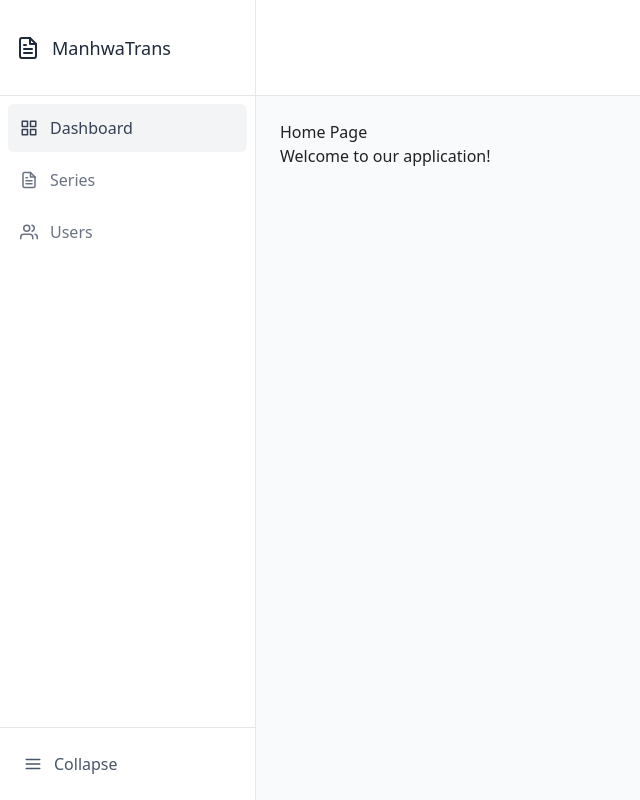
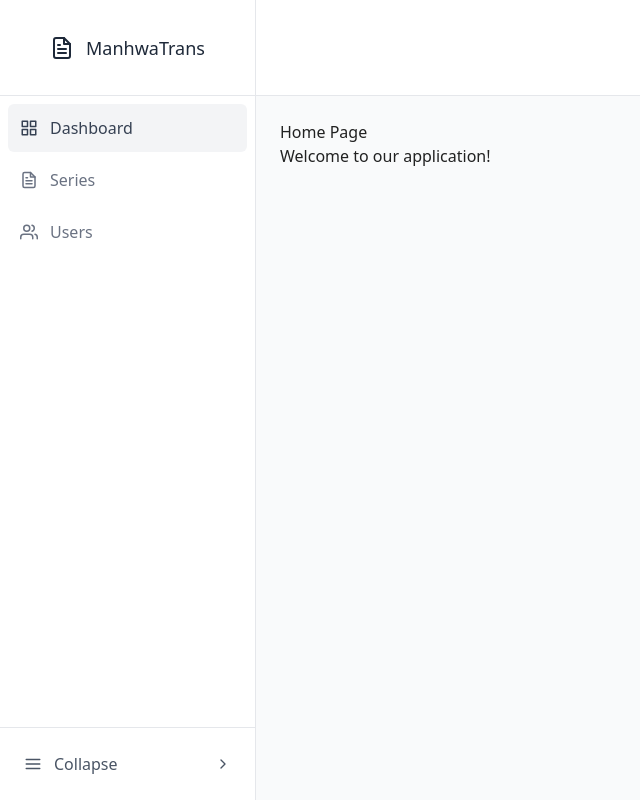
Before and after one commit to solarcodion/cartoon-translation, a React (Vite) app in the folder frontend/: page / in a window 1280 px wide. Shown: the whole page, without its empty margins (0-640 px from the left). Built offline with nearby package versions, Linux system fonts and the light colour scheme.

Commit message:
fix: collapsible navbar

```diff
--- a/frontend/src/components/Navbar.tsx
+++ b/frontend/src/components/Navbar.tsx
@@ -1,17 +1,36 @@
 import { Link } from "react-router-dom";
-import { FiGrid, FiFileText, FiUsers, FiMenu } from "react-icons/fi";
+import {
+  FiGrid,
+  FiFileText,
+  FiUsers,
+  FiMenu,
+  FiChevronRight,
+} from "react-icons/fi";
 
-export default function Navbar() {
+interface NavbarProps {
+  collapsed: boolean;
+  setCollapsed: (collapsed: boolean) => void;
+}
+
+export default function Navbar({ collapsed, setCollapsed }: NavbarProps) {
+  const toggleCollapse = () => {
+    setCollapsed(!collapsed);
+  };
+
   return (
-    <div className="flex flex-col h-full bg-white border-r border-gray-200">
+    <div
+      className={`flex flex-col h-full bg-white border-r border-gray-200 overflow-hidden transition-all duration-300 ${
+        collapsed ? "w-16" : "w-64"
+      }`}
+    >
       {/* Logo section */}
-      <div className="h-24 p-4 border-b border-gray-200">
+      <div className="h-24 p-4 border-b border-gray-200 flex justify-center items-center">
         <Link
           to="/"
-          className="flex items-center gap-3 w-full h-full font-medium text-gray-800"
+          className="flex items-center justify-center gap-3 w-full h-full font-medium text-gray-800"
         >
           <FiFileText className="text-2xl" />
-          <span className="text-lg">ManhwaTrans</span>
+          {!collapsed && <span className="text-lg">ManhwaTrans</span>}
         </Link>
       </div>
 
@@ -20,33 +39,53 @@ export default function Navbar() {
         <nav className="space-y-1">
           <Link
             to="/"
-            className="flex items-center gap-3 p-3 bg-gray-100 rounded-md text-gray-700"
+            className={`flex items-center ${
+              collapsed ? "justify-center" : "justify-start"
+            } gap-3 p-3 bg-gray-100 rounded-md text-gray-700`}
           >
             <FiGrid className="text-lg" />
-            <span>Dashboard</span>
+            {!collapsed && <span>Dashboard</span>}
           </Link>
           <Link
             to="/series"
-            className="flex items-center gap-3 p-3 rounded-md text-gray-500 hover:bg-gray-100"
+            className={`flex items-center ${
+              collapsed ? "justify-center" : "justify-start"
+            } gap-3 p-3 rounded-md text-gray-500 hover:bg-gray-100`}
           >
             <FiFileText className="text-lg" />
-            <span>Series</span>
+            {!collapsed && <span>Series</span>}
           </Link>
           <Link
             to="/users"
-            className="flex items-center gap-3 p-3 rounded-md text-gray-500 hover:bg-gray-100"
+            className={`flex items-center ${
+              collapsed ? "justify-center" : "justify-start"
+            } gap-3 p-3 rounded-md text-gray-500 hover:bg-gray-100`}
           >
             <FiUsers className="text-lg" />
-            <span>Users</span>
+            {!collapsed && <span>Users</span>}
           </Link>
         </nav>
       </div>
 
       {/* Collapse button at bottom */}
       <div className="p-4 border-t border-gray-200">
-        <button className="flex items-center gap-3 w-full p-2 text-gray-600 hover:bg-gray-100 rounded-md">
-          <FiMenu className="text-lg" />
-          <span>Collapse</span>
+        <button
+          onClick={toggleCollapse}
+          className={`flex items-center ${
+            collapsed ? "justify-center" : "justify-between"
+          } w-full p-2 text-gray-600 hover:bg-gray-100 rounded-md`}
+        >
+          <div className="flex items-center gap-3">
+            <FiMenu className="text-lg" />
+            {!collapsed && <span>Collapse</span>}
+          </div>
+          {!collapsed && (
+            <FiChevronRight
+              className={`transform transition-transform ${
+                collapsed ? "rotate-180" : ""
+              }`}
+            />
+          )}
         </button>
       </div>
     </div>
--- a/frontend/src/components/RootLayout.tsx
+++ b/frontend/src/components/RootLayout.tsx
@@ -1,13 +1,14 @@
+import { useState } from "react";
 import { Outlet } from "react-router-dom";
 import Navbar from "./Navbar";
 
 export default function RootLayout() {
+  const [navbarCollapsed, setNavbarCollapsed] = useState(false);
+
   return (
     <div className="flex h-screen bg-gray-50">
-      <aside className="w-64 h-full">
-        <Navbar />
-      </aside>
-      <div className="flex-1 flex flex-col">
+      <Navbar collapsed={navbarCollapsed} setCollapsed={setNavbarCollapsed} />
+      <div className={`flex-1 flex flex-col transition-all duration-300`}>
         <header className="h-24 border-b border-gray-200 bg-white flex items-center px-6">
           {/* Header content can go here */}
         </header>
--- a/frontend/src/routes/index.ts
+++ b/frontend/src/routes/index.ts
@@ -1,12 +1,24 @@
 import { type RouteObject } from "react-router-dom";
+import React from "react";
 import Homepage from "../pages/Homepage";
 import NotFound from "../pages/NotFound";
 import RootLayout from "../components/RootLayout";
 
-export default [
+const routes: RouteObject[] = [
   {
-    element: RootLayout(),
-    children: [{ index: true, element: Homepage() }],
+    path: "/",
+    element: React.createElement(RootLayout),
+    children: [
+      {
+        index: true,
+        element: React.createElement(Homepage),
+      },
+    ],
   },
-  { path: "*", element: NotFound() },
-] satisfies RouteObject[];
+  {
+    path: "*",
+    element: React.createElement(NotFound),
+  },
+];
+
+export default routes;
```
